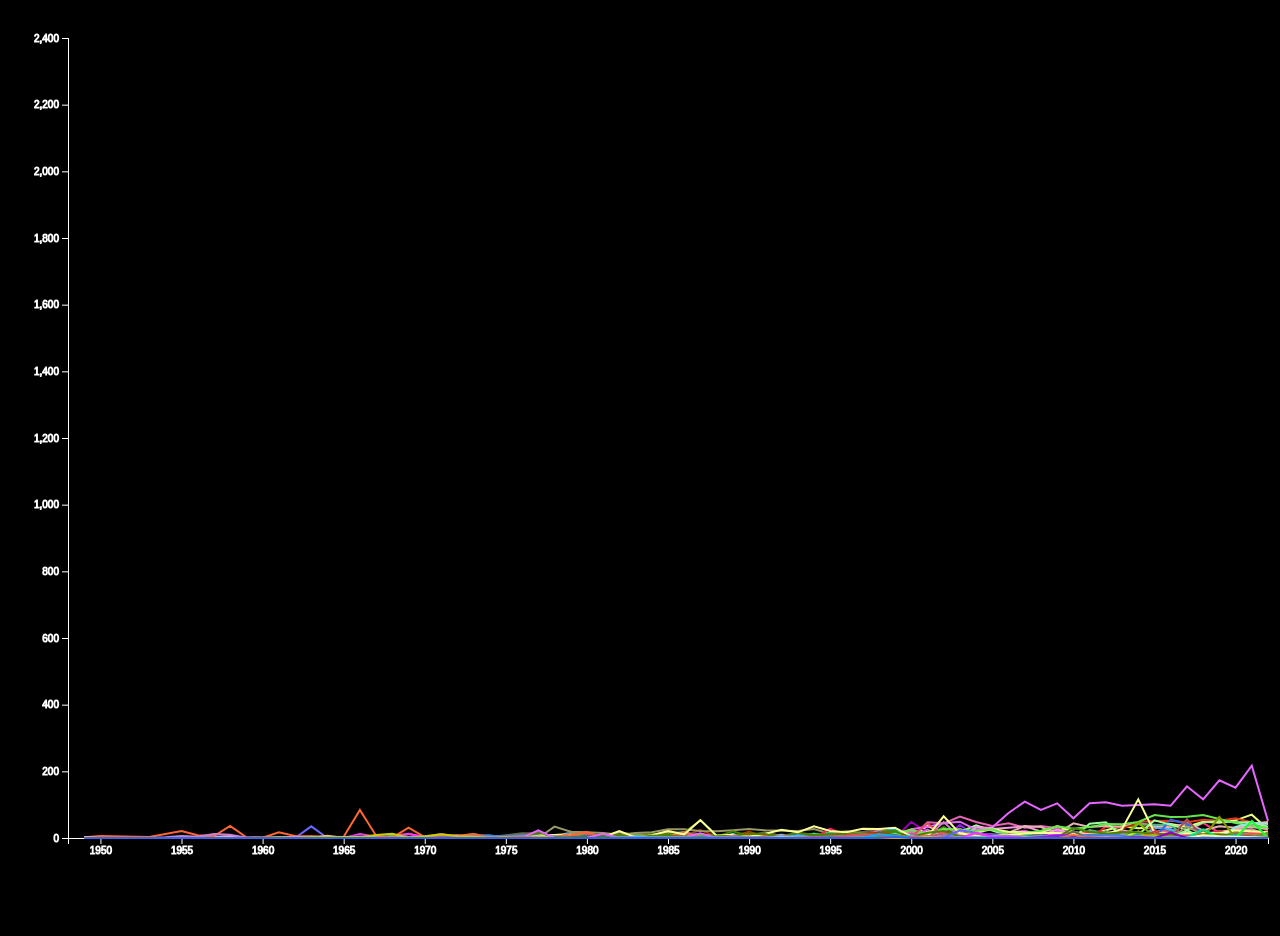
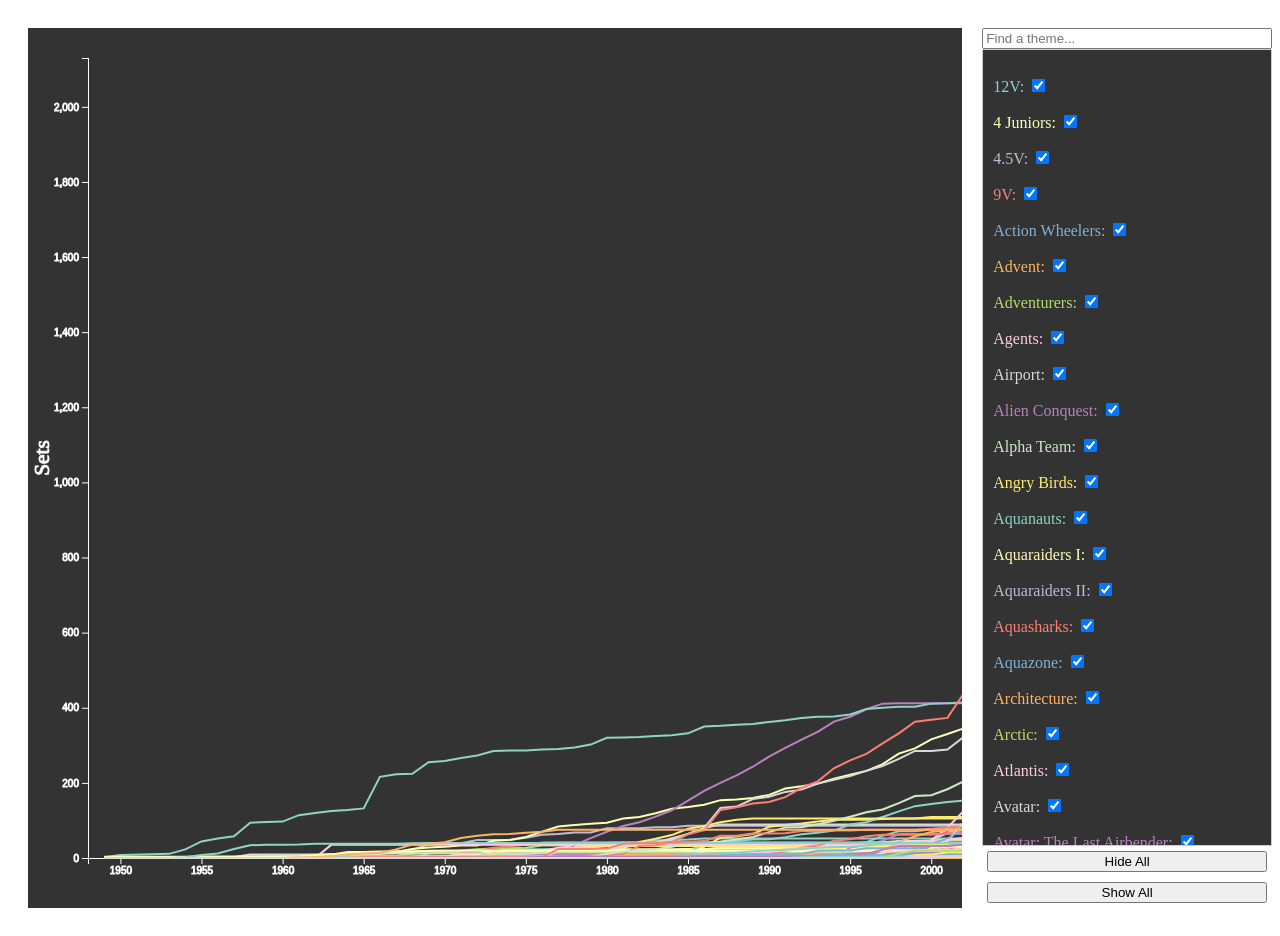
Before and after one commit to colbyyh2/NarrativeVis, a plain HTML site: page index.html in a window 1280 px wide. Before the commit the page ends 896 px from the top, so only its background shows below. Drawn offline with nearby package versions, Linux system fonts and the light colour scheme.

Commit message:
add searchbox

```diff
--- a/index.html
+++ b/index.html
@@ -3,11 +3,8 @@
     <meta charset="utf-8">
 	<title>d3 multi-line chart</title>
     <style>
-        body {
-            background-color: black;
-        }
         #theme-lines {
-            background-color: black;
+            background-color: #333333;
         }
 		.line {
 			fill: none;
@@ -29,12 +26,44 @@
         .tick text {
             stroke: white;
         }
+
+        div {
+            padding: 10px;
+        }
+
+        #selection {
+            background-color: #333333;
+        }
+
+        .flex-container {
+            display: flex;
+        }
+
+        .flex-child {
+            flex: 1;
+            border: 2px solid blue;
+        }
+
+        .flex-child:first-child {
+            margin-right: 20px;
+        }
+
+        #hideall-button {
+            margin: 5px;
+        }
 	</style>
 </head>
 <script src='https://d3js.org/d3.v5.min.js'></script>
 <body onload="init()">
-    <div id="dataviz"></div>
-
+    <div class="flex-container" style="width: 100%;">
+        <div id="dataviz" style="display:flex; width: 1290px; height:fit-content; overflow: hidden"></div>
+        <div class="flex-container" style="flex-direction:column; height:880px; width: 400px">
+            <input type="text" id="theme-search" onkeyup="search()" placeholder="Find a theme...">
+            <div class="flex-child" id="selection" style="height: 800px; overflow: scroll; border:1px solid #ccc;"></div>
+            <button type="button" id="hideall-button" onclick="hideall()">Hide All</button>
+            <button type="button" id="hideall-button" onclick="showall()">Show All</button>
+        </div>
+    </div>
     <script src="src/sets.js"></script>
 </body>
 </html>
--- a/src/sets.js
+++ b/src/sets.js
@@ -1,6 +1,6 @@
 async function init() {
     var data;
-    var url = "data_new/sets_theme_year_stacked.csv";
+    var url = "https://raw.githubusercontent.com/colbyyh2/NarrativeVis/main/data_new/sets_theme_year_cum_stacked.csv";
 
     var margin = {left: 60, right: 30, top: 30, bottom: 50 };
     var width = 1200;
@@ -8,7 +8,7 @@ async function init() {
     var tick_vals = [1950, 1955, 1960, 1965, 1970,
                      1975, 1980, 1985, 1990, 1995,
                      2000, 2005, 2010, 2015, 2020];
-    var line_colors =  ['#FF6633', '#FFB399', '#FF33FF', '#FFFF99', '#00B3E6',
+    /*var line_colors =  ['#FF6633', '#FFB399', '#FF33FF', '#FFFF99', '#00B3E6',
                         '#E6B333', '#3366E6', '#999966', '#99FF99', '#B34D4D',
                         '#80B300', '#809900', '#E6B3B3', '#6680B3', '#66991A',
                         '#FF99E6', '#CCFF1A', '#FF1A66', '#E6331A', '#33FFCC',
@@ -17,11 +17,12 @@ async function init() {
                         '#E666B3', '#33991A', '#CC9999', '#B3B31A', '#00E680',
                         '#4D8066', '#809980', '#E6FF80', '#1AFF33', '#999933',
                         '#FF3380', '#CCCC00', '#66E64D', '#4D80CC', '#9900B3',
-                        '#E64D66', '#4DB380', '#FF4D4D', '#99E6E6', '#6666FF'];
+                        '#E64D66', '#4DB380', '#FF4D4D', '#99E6E6', '#6666FF'];*/
+    var line_colors = ['#8dd3c7','#ffffb3','#bebada','#fb8072','#80b1d3','#fdb462','#b3de69','#fccde5','#d9d9d9','#bc80bd','#ccebc5','#ffed6f'];
 
     data = await d3.csv(url);
     let x = d3.scaleLinear().domain([1948,2022]).range([0,width]);
-    let y = d3.scaleLinear().domain([0,2400]).range([height,0]);
+    let y = d3.scaleLinear().domain([0,d3.max(data, function(d){return +d.count;})]).range([height,0]);
 
     var xAxis = d3.axisBottom(x).tickValues(tick_vals).tickFormat(d3.format(""));
     var yAxis = d3.axisLeft(y);
@@ -51,6 +52,8 @@ async function init() {
         .attr("y", 0 - margin.left)
         .attr("x",0 - (height / 2))
         .attr("dy", "1em")
+        .attr("stroke", "white")
+        .attr("fill", "white")
         .style("text-anchor", "middle")
         .style("font-size", "16pt")
         .text("Sets");
@@ -67,6 +70,7 @@ async function init() {
         .enter()
         .append("path")
             .attr("id", function(d){return d.key;})
+            .attr("class", "theme-line")
             .attr("fill", "none")
             .attr("stroke-width", "2px")
             .attr("stroke", function(d,i){return line_colors[i % line_colors.length]})
@@ -76,4 +80,63 @@ async function init() {
                   .y(function(d) { return y(+d.count); })
                   (d.values)
             })
+
+    // populate checkboxes
+    console.log(res)
+    var checks = d3.select("#selection")
+                    .selectAll()
+                    .data(res)
+                    .enter()
+                    .append("p")
+                        .attr("id", function(d) {return d + "_p";})
+                    .append("label")
+                        .text(function(d) {return d + ": ";})
+                        .style("color", function(d,i){return line_colors[i % line_colors.length];})
+                    .append("input")
+                        .attr("type", "checkbox")
+                        .attr("checked", "true")
+                        .attr("id", function(d) {return d + "_cbox";})
+                        .attr("onchange", "checkFx(this)")
+
+    checks.style("display: table-cell; height: 800px; overflow: scroll; border:1px solid #ccc;");
 }
+
+function checkFx(item) {
+    var path_id = item.id.split("_")[0];
+    console.log(path_id);
+    var path = document.getElementById(path_id);
+    if (item.checked == true){
+        path.style.display = "block";
+    } else {
+        path.style.display = "none";
+    }
+}
+
+function hideall() {
+    d3.selectAll(".theme-line").style("display", "none");
+
+    checkboxes = d3.select("#selection").selectAll("input");
+    checkboxes.property("checked", false);
+}
+
+function showall() {
+    d3.selectAll(".theme-line").style("display", "block");
+
+    checkboxes = d3.select("#selection").selectAll("input");
+    checkboxes.property("checked", true);
+}
+
+function search() {
+    var input, filter;
+    input = document.getElementById('theme-search');
+    filter = input.value.toUpperCase();
+    sel = d3.select("#selection");
+    themes = sel.selectAll('p');
+
+    var results = themes.filter(function(d) {
+        console.log(d)
+        return d.toUpperCase().indexOf(filter) > -1;
+    })
+    themes.style("display", "none");
+    results.style("display", "");
+}
```
Also changed, not shown: 1 other file.
